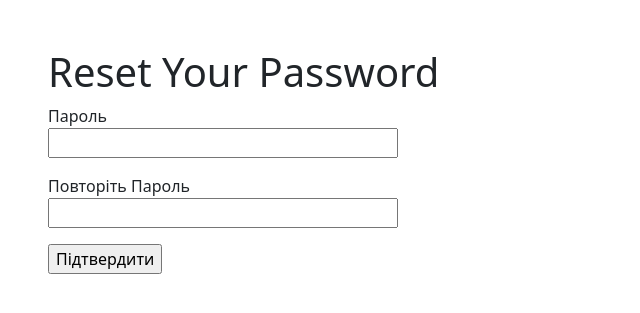
After one commit to youtipie/Program-store, a Flask app: template app/templates/reset_password.html in a window 1280 px wide. The commit adds this page. Shown: the top 313 px of the page, without its empty margins (0-640 px from the left). Run offline with Flask 3, Linux system fonts and the light colour scheme; the template is opened without the code that fills it: values that come from a table or form of the project are taken from there, others are empty; the visitor is signed in with stand-in values (Sample User, id 1); some libraries are stand-ins or nearby versions.

Commit message:
Add reset password feature

```diff
--- a/app/__init__.py
+++ b/app/__init__.py
@@ -7,6 +7,7 @@ from flask import Flask, render_template, redirect, url_for, flash, abort, reque
 from flask_sqlalchemy import SQLAlchemy
 from flask_migrate import Migrate
 from flask_login import LoginManager
+from flask_mail import Mail
 from config import Config
 import functools
 
@@ -17,6 +18,7 @@ app.config['SQLALCHEMY_DATABASE_URI'] = 'postgresql://postgres:admin@localhost/P
 app.config['SQLALCHEMY_TRACK_MODIFICATIONS'] = False
 db = SQLAlchemy()
 migrate = Migrate(app, db)
+mail = Mail(app)
 
 db.init_app(app)
 with app.app_context():
--- a/app/forms.py
+++ b/app/forms.py
@@ -27,3 +27,15 @@ class RegisterForm(FlaskForm):
         user = db.session.query(User).filter_by(username=email.data).first()
         if user is not None:
             raise ValidationError("Користувач з такою поштою уже існує. Увійдіть або використайте іншу пошту.")
+
+
+class ResetPasswordRequestForm(FlaskForm):
+    email = StringField("Пошта", validators=[DataRequired(), Email()])
+    submit = SubmitField("Відновити")
+
+
+class ResetPasswordForm(FlaskForm):
+    password = PasswordField("Пароль", validators=[DataRequired()])
+    password2 = PasswordField(
+        'Повторіть Пароль', validators=[DataRequired(), EqualTo("password")])
+    submit = SubmitField("Підтвердити")
--- a/app/models.py
+++ b/app/models.py
@@ -3,7 +3,10 @@ from sqlalchemy.orm import relationship
 from flask_login import UserMixin
 from werkzeug.security import generate_password_hash, check_password_hash
 from hashlib import md5
+import jwt
+from time import time
 from app import db
+from app import app
 
 
 class User(UserMixin, db.Model):
@@ -26,6 +29,18 @@ class User(UserMixin, db.Model):
     def avatar(self, size):
         digest = md5(self.email.lower().encode("utf-8")).hexdigest()
         return f"https://www.gravatar.com/avatar/{digest}?d=identicon&s={size}"
+
+    def get_reset_password_token(self, expires_in=600):
+        return jwt.encode({"reset_password": self.id, "exp": time() + expires_in}, app.config['SECRET_KEY'],
+                          algorithm="HS256")
+
+    @staticmethod
+    def verify_reset_password_token(token):
+        try:
+            user_id = jwt.decode(token, app.config['SECRET_KEY'], algorithms=["HS256"])["reset_password"]
+        except:
+            return
+        return db.session.query(User).filter_by(id=user_id).first()
 
 
 class Game(db.Model):
--- a/app/routes.py
+++ b/app/routes.py
@@ -4,7 +4,8 @@ from urllib.parse import urlsplit
 from app import app, db, login_manager
 from app.aws import generate_public_url
 from app.models import User, Category, Game
-from app.forms import LoginForm, RegisterForm
+from app.forms import LoginForm, RegisterForm, ResetPasswordRequestForm, ResetPasswordForm
+from app.email import send_password_reset_email
 
 
 @login_manager.user_loader
@@ -83,3 +84,34 @@ def register():
 def logout():
     logout_user()
     return redirect(url_for("index"))
+
+
+@app.route("/reset_password_request", methods=['GET', 'POST'])
+def reset_password_request():
+    if current_user.is_authenticated:
+        return redirect(url_for("index"))
+    form = ResetPasswordRequestForm()
+    if form.validate_on_submit():
+        user = db.session.query(User).filter_by(email=form.email.data).first()
+        if user:
+            send_password_reset_email(user)
+            print("sex")
+        flash("Перевірте пошту!")
+        return redirect(url_for("login"))
+    return render_template("reset_password_request.html", form=form)
+
+
+@app.route("/reset_password/<token>", methods=["GET", "POST"])
+def reset_password(token):
+    if current_user.is_authenticated:
+        return redirect(url_for("index"))
+    user = User.verify_reset_password_token(token)
+    if not user:
+        return redirect(url_for("index"))
+    form = ResetPasswordForm()
+    if form.validate_on_submit():
+        user.set_password(form.password.data)
+        db.session.commit()
+        flash("Пароль змінено.")
+        return redirect(url_for('login'))
+    return render_template("reset_password.html", form=form)
--- a/app/templates/login.html
+++ b/app/templates/login.html
@@ -29,6 +29,7 @@
         <span style="color: red;">[{{ error }}]</span>
         {% endfor %}
     </p>
+    <a href="{{ url_for('reset_password_request') }}">Forgot password</a>
     <p>{{ form.submit() }}</p>
 </form>
 
--- /dev/null
+++ b/app/templates/reset_password.html
@@ -0,0 +1,23 @@
+{% extends "base.html" %}
+
+{% block content %}
+    <h1>Reset Your Password</h1>
+    <form action="" method="post">
+        {{ form.hidden_tag() }}
+        <p>
+            {{ form.password.label }}<br>
+            {{ form.password(size=32) }}<br>
+            {% for error in form.password.errors %}
+            <span style="color: red;">[{{ error }}]</span>
+            {% endfor %}
+        </p>
+        <p>
+            {{ form.password2.label }}<br>
+            {{ form.password2(size=32) }}<br>
+            {% for error in form.password2.errors %}
+            <span style="color: red;">[{{ error }}]</span>
+            {% endfor %}
+        </p>
+        <p>{{ form.submit() }}</p>
+    </form>
+{% endblock %}
```
Also changed, not shown: app/email.py (added, +27 -0 lines), app/templates/email/reset_password.html (added, +17 -0 lines), app/templates/email/reset_password.txt (added, +11 -0 lines), app/templates/reset_password_request.html (added, +16 -0 lines).
